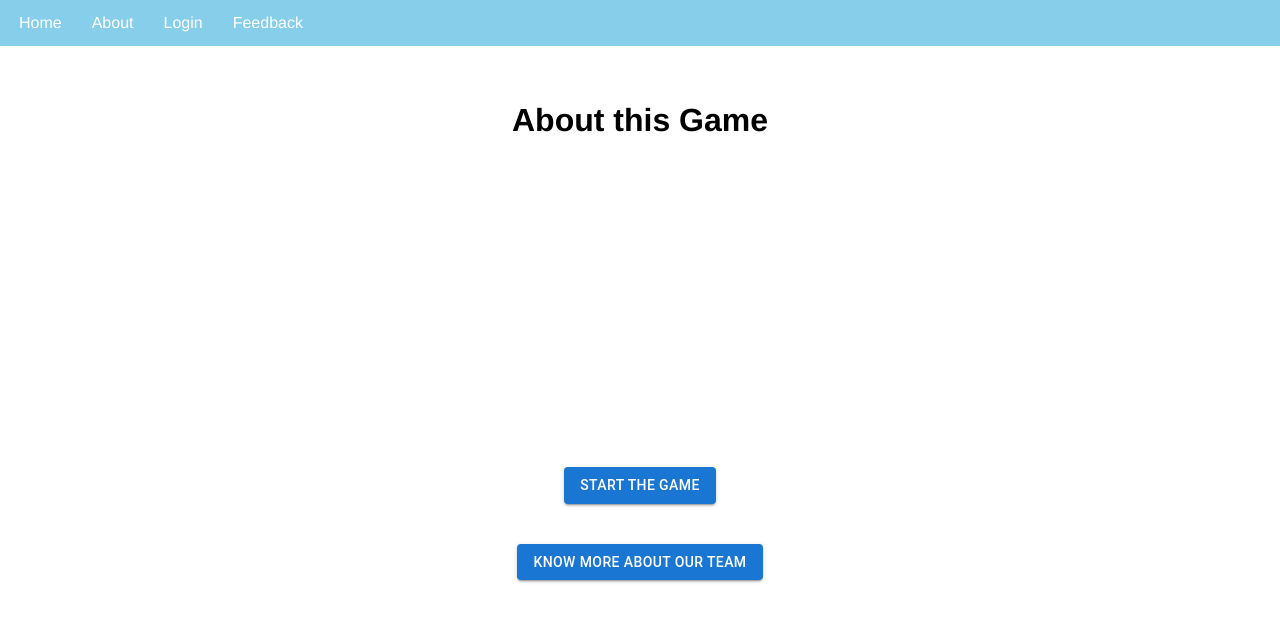
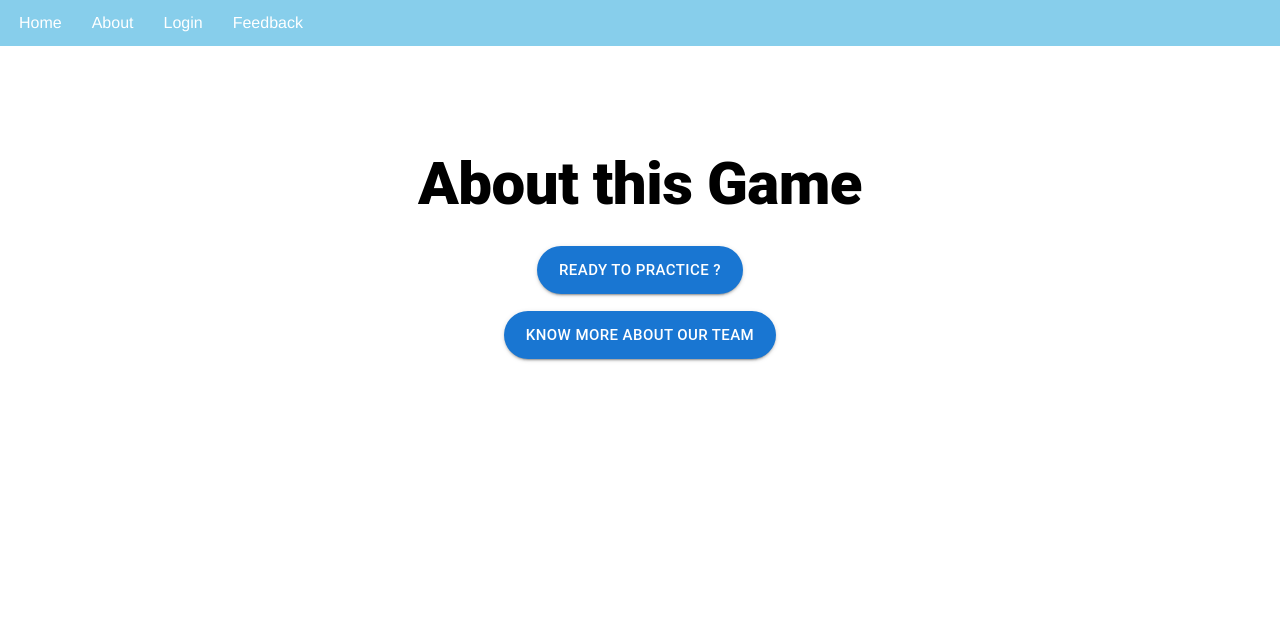
Before and after one commit to victorlim12/Hand-Gesture-Recognition, a React (Create React App) app: page /about in a window 1280 px wide. Shown: the top 622 px of the page. Built offline with nearby package versions, Linux system fonts and the light colour scheme.

Commit message:
Styling about page

```diff
--- a/src/Pages/Individual/About.js
+++ b/src/Pages/Individual/About.js
@@ -1,18 +1,8 @@
 import React from "react";
 import Box from '@mui/material/Box';
 import Container from '@mui/material/Container';
-import Avatar from '@mui/material/Avatar';
 import Button from '@mui/material/Button';
-import CssBaseline from '@mui/material/CssBaseline';
-import TextField from '@mui/material/TextField';
-import FormControlLabel from '@mui/material/FormControlLabel';
-import Checkbox from '@mui/material/Checkbox';
-import Link from '@mui/material/Link';
-import Grid from '@mui/material/Grid';
-import LockOutlinedIcon from '@mui/icons-material/LockOutlined';
 import Typography from '@mui/material/Typography';
-import { createTheme, ThemeProvider } from '@mui/material/styles';
-import { CenterFocusStrong, Margin, Stream } from '@mui/icons-material';
 
 const About=()=>{
     return(
@@ -20,46 +10,31 @@ const About=()=>{
             <Box
             sx={{
                 width:"100%",
-                marginTop: 7,
+                marginTop: '12%',
                 display: "flex",
                 alignItems: "center",
                 flexDirection: "column",
-
+                justifyContent: 'center  '
             }}>
 
-                <div className="homepage">
-                    <Typography component="h1" variant="h8" >
+                    <Typography component="h1" variant="h2" sx={{fontWeight: 1000, mb: '3%'}} >
                         About this Game
                      </Typography>
-
-                </div>
-            </Box>
-            <Box sx={{
-                width:"100%",
-                marginTop: 38,
-                display: "flex",
-                alignItems: "center",
-                flexDirection: "column",
-            }}>
-            <Button
-                type="submit"
-                halfWidth
-                variant="contained"
-                sx={{ mt: 3, mb: 2 }}
+                     <Button
+                 variant="contained" size='large'
+                 sx={{display:'flex', minWidth:'10rem', minHeight:'3rem', borderRadius: '25px', mb: '2%'}}
               >
-                Start the game
+                Ready to Practice ?
               </Button>
 
-        <Button
-                type="submit"
-                halfWidth
-                variant="contained"
-                sx={{ mt: 3, mb: 2 }}
+              <Button
+            variant="contained" size='large'
+               sx={{display:'flex', minWidth:'10rem', minHeight:'3rem', borderRadius: '25px'}}
               >
                 Know more about our team
               </Button>
+
             </Box>
-
 
         </Container>
     )
--- a/src/Pages/Individual/Homepage.js
+++ b/src/Pages/Individual/Homepage.js
@@ -34,7 +34,7 @@ export default function Homepage() {
                 flexDirection: 'column',
 
             }}>
-                <Typography component="h4" variant="h5" sx={{fontWeight: 800}}>
+                <Typography component="h4" variant="h5" sx={{fontWeight: 300}}>
                   We provide assistance and ease to neurological patients with disabled hands
                 </Typography>
             </Box>
```
Also changed, not shown: src/Pages/Style/Theme.js (added).
